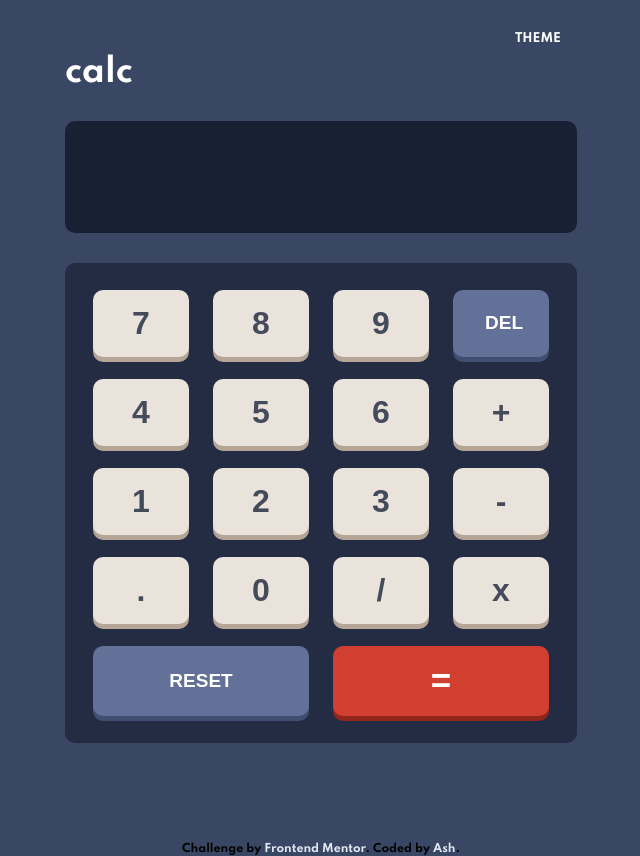
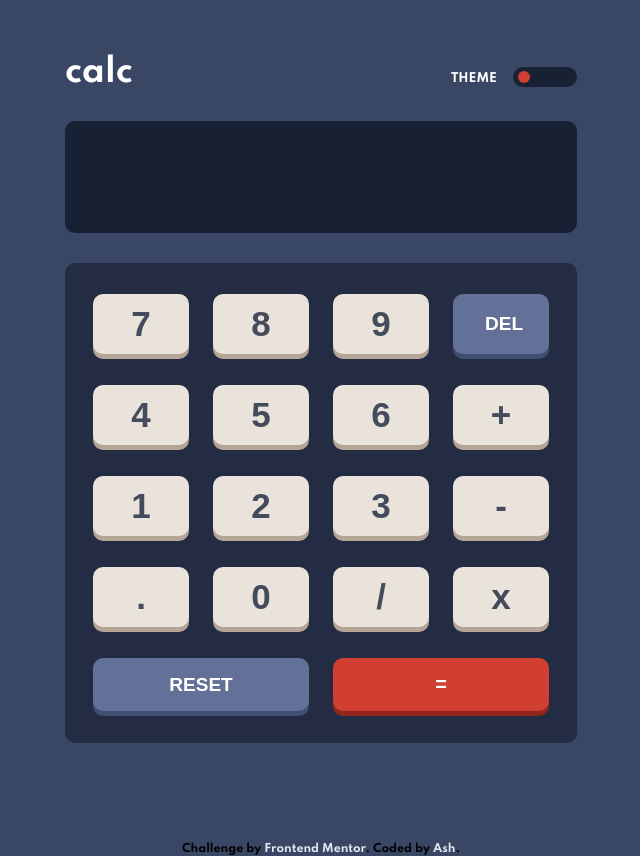
Before and after one commit to aminoo10/calculator-app, a Next.js app: page / in a window 1280 px wide. Shown: the whole page, without its empty margins (319-959 px from the left). Built offline with nearby package versions, Linux system fonts and the light colour scheme.

Commit message:
added theme selection slider, no functionality yet

```diff
--- a/component/RadioButton.js
+++ /dev/null
@@ -1,15 +0,0 @@
-import React from "react";
-import "./radiobutton.module.scss";
-
-const RadioButton = (props) => {
-    return (
-        <div className="RadioButton">
-            <input id={props.id} onChange={props.changed} value={props.value} type="radio" checked={props.isSelected} />
-            <label htmlFor={props.id}>{props.label}</label>
-        </div>
-    );
-}
-export default RadioButton;
-
-
-//the source of this code snippet is via: https://medium.com/@mushfiqur.keuna/creating-a-radio-button-component-in-react-cbd03752521b
--- a/pages/index.js
+++ b/pages/index.js
@@ -1,6 +1,5 @@
 import Head from 'next/head'
 import { useState } from 'react';
-import RadioButton from '../component/RadioButton';
 
 
 export default function Home() {
@@ -9,12 +8,26 @@ const [oldNum, setOldNum] = useState('');
 const [operand, setOperand] = useState('');
 const [result, setResult] = useState('');
 const [displayResult, setDisplayResult] = useState(''); //this is only for when equals is used, so we can clear oldNum and result, and still show the value.
+const [opPressed, setOpPressed] = useState(false);
+const [themeState, setThemeState] = useState(1);
 
-//conditional rendering for display number: if result is blank, use oldNum. otherwise always use result.
-const [opPressed, setOpPressed] = useState(false);
+// const handleOverflow = () => {
+//   if (displayResult.length > 19) {
+//     setDisplayResult('OVERFLOW');
+//   } else if (oldNum.length > 19)  {
+//     setOldNum('OVERFLOW');
+//   }
+// }
+
 
 const handleClick = (number) => {
-  setResult(result + number);
+  if(result.length < 18) {
+    setResult(result + number);
+  }
+}
+
+const handleClickZero = () => {
+  if (result !== '' && result.length < 18) setResult(result + 0)
 }
 
 const resetCalc = () => {
@@ -24,9 +37,6 @@ const resetCalc = () => {
   setOpPressed(false);
 }
 
-const handleClickZero = () => {
-  if (result !== '') setResult(result + 0)
-}
 
 const handleClickDecimal = () => {
   if (!result.includes(".")) setResult(result + ".")
@@ -63,8 +73,8 @@ const handleEquals = () => {
 
 const calculate = (op) => {
   if (numberPresent(result) || numberPresent(displayResult)) { //cannot do operations initially without there being two values populated.
-    if (!opPressed) {
-      if (numberPresent(displayResult) && !numberPresent(result)){
+    if (!opPressed) { //no operator was pressed recently
+      if (numberPresent(displayResult) && !numberPresent(result)){ //check to see if we have these numbers present/not present before using an operator
         setOldNum(displayResult)
       } else setOldNum(result);
 
@@ -98,9 +108,6 @@ const numberPresent = (value) => {
   }
   return bool;
 }
-
-
-
 
 //if argument is set to one thing it will set the display number, if its not set, it will display to oldNum.
 const add = (equals) => {
@@ -148,8 +155,9 @@ how to make a function like pressing operands constantly without pressing equals
       if oldNum is NOT blank -> do what equals would do: add the result to oldNum, keep result blank.
 */
 
-const onChangeValue = (e) => {
-  console.log(e.target.value);
+const themeStateHandler = (e) => {
+  setThemeState(e);
+  console.log(e);
 }
 
   return (
@@ -163,77 +171,58 @@ const onChangeValue = (e) => {
       <main className="calculator">
         <header className="calc-header">
           <h1>calc</h1>
-          <div className="theme-changer">
+          <div className="theme">
             <span>THEME</span>
-            <div className="radio" onChange={onChangeValue}>
-            {/* <RadioButton
-                id="radio1"
-                isSelected={onChangeValue}
-                label="1"
-                value="1"
-                defaultChecked
-              />
+            <div className="theme-buttons">
+              {themeState!=1 && <button value={1} className="unselected" onClick={e => themeStateHandler(e.target.value)}></button>}
+              {themeState==1 && <button value={1} onClick={e => themeStateHandler(e.target.value)}></button>}
 
-            <RadioButton
-                id="radio2"
-                isSelected={onChangeValue}
-                label="2"
-                value="2"
-              />
+              {themeState!=2 && <button value={2} className="unselected" onClick={e => themeStateHandler(e.target.value)}></button>}
+              {themeState==2 && <button value={2} onClick={e => themeStateHandler(e.target.value)}></button>}
 
-            <RadioButton
-                id="radio3"
-                isSelected={onChangeValue}
-                label="3"
-                value="3"
-              />
- */}
-              {/* <input type="radio" id="radio1" name="radios" value="1" className="radio__input" defaultChecked/>
-              <div className="radio-btn-container"></div> */}
-              {/* <input type="radio" id="radio2" name="radios" value="2"/> */}
-              {/* <label htmlFor="radio2">2</label> */}
-              {/* <input type="radio" id="radio3" name="radios" value="3"/> */}
-              {/* <label htmlFor="radio3">3</label> */}
+              {themeState!=3 && <button value={3} className="unselected" onClick={e => themeStateHandler(e.target.value)}></button>}
+              {themeState==3 &&<button value={3} onClick={e => themeStateHandler(e.target.value)}></button>}
+
             </div>
           </div>
         </header>
         <div className="screen">
           {!result && <p className="screen-text">{oldNum}</p>}
           {result && <p className="screen-text">{result}</p>}
-          {!oldNum && !result && <p className="screen-text">{displayResult}</p> }
+          {!oldNum && !result && <p className="screen-text">{displayResult}</p>}
         </div>
         <div className="keypad">
           <div className="row-1">
-            <button value="7" onClick={e => handleClick(e.target.value)}>7</button>
-            <button value="8" onClick={e => handleClick(e.target.value)}>8</button>
-            <button value="9" onClick={e => handleClick(e.target.value)}>9</button>
-            <button id="var-1" onClick={delCalc}>DEL</button>
+            <button className="calc-buttons" value="7" onClick={e => handleClick(e.target.value)}>7</button>
+            <button className="calc-buttons" value="8" onClick={e => handleClick(e.target.value)}>8</button>
+            <button className="calc-buttons" value="9" onClick={e => handleClick(e.target.value)}>9</button>
+            <button className="calc-buttons" id="var-1" onClick={delCalc}>DEL</button>
           </div>
 
           <div className="row-2">
-            <button value="4" onClick={e => handleClick(e.target.value)}>4</button>
-            <button value="5" onClick={e => handleClick(e.target.value)}>5</button>
-            <button value="6" onClick={e => handleClick(e.target.value)}>6</button>
-            <button value="+" onClick={e => calculate(e.target.value)}>+</button>
+            <button className="calc-buttons" value="4" onClick={e => handleClick(e.target.value)}>4</button>
+            <button className="calc-buttons" value="5" onClick={e => handleClick(e.target.value)}>5</button>
+            <button className="calc-buttons" value="6" onClick={e => handleClick(e.target.value)}>6</button>
+            <button className="calc-buttons" value="+" onClick={e => calculate(e.target.value)}>+</button>
           </div>
 
           <div className="row-3">
-            <button value="1" onClick={e => handleClick(e.target.value)}>1</button>
-            <button value="2" onClick={e => handleClick(e.target.value)}>2</button>
-            <button value="3" onClick={e => handleClick(e.target.value)}>3</button>
-            <button value="-" onClick={e => calculate(e.target.value)}>-</button>
+            <button className="calc-buttons" value="1" onClick={e => handleClick(e.target.value)}>1</button>
+            <button className="calc-buttons" value="2" onClick={e => handleClick(e.target.value)}>2</button>
+            <button className="calc-buttons" value="3" onClick={e => handleClick(e.target.value)}>3</button>
+            <button className="calc-buttons" value="-" onClick={e => calculate(e.target.value)}>-</button>
           </div>
 
           <div className="row-4">
-            <button onClick={handleClickDecimal}>.</button>
-            <button onClick={handleClickZero}>0</button>
-            <button value="/" onClick={e => calculate(e.target.value)}>/</button>
-            <button value="x" onClick={e => calculate(e.target.value)}>x</button>
+            <button className="calc-buttons" onClick={handleClickDecimal}>.</button>
+            <button className="calc-buttons" onClick={handleClickZero}>0</button>
+            <button className="calc-buttons" value="/" onClick={e => calculate(e.target.value)}>/</button>
+            <button className="calc-buttons" value="x" onClick={e => calculate(e.target.value)}>x</button>
           </div>
 
           <div className="row-5">
-            <button id="var-1" onClick={resetCalc}>RESET</button>
-            <button id="var-2" onClick={handleEquals}>=</button>
+            <button className="calc-buttons" id="var-1" onClick={resetCalc}>RESET</button>
+            <button className="calc-buttons" id="var-2" onClick={handleEquals}>=</button>
 
           </div>
 
--- a/styles/globals.scss
+++ b/styles/globals.scss
@@ -49,7 +49,6 @@ a {
 }
 
 header {
-
   width: $calc-width;
   color: white;
   margin: 2rem 0 0.5rem 0;
@@ -66,23 +65,33 @@ header {
   div {
     float:right;
   }
-
-  .theme-changer {
-    font-size: 12px;
-  }
 }
 
-.radio {
-  background-color: $keypad-bg;
-  border-radius: 34px;
-  height: 24px;
+.theme {
+  font-size: 12px;
+  margin-top: 2.5rem;
 
-  &__input {
-    margin-top: 5px;
-    margin-right: 5px;
-
+  &-buttons {
+    margin-top: -.3rem;
+    background-color: $screen-bg;
+    border-radius: 15px;
+    width: 4rem;
+    padding: 4px 0;
+    display: flex;
+    justify-content: space-around;
   }
 
+  button {
+    // visibility: hidden;
+    border-radius: 20px;
+    height: 12px;
+    border-style: none;
+    background-color: $key-bg-2;
+  }
+
+  .unselected {
+    background-color: transparent;
+  }
 }
 
 .screen {
@@ -112,12 +121,12 @@ header {
 }
 
 
-button {
+.calc-buttons {
   background-color:$key-bg;
   color: hsl(221, 14%, 31%);
   font-size: $font-size;
   font-weight: bolder;
-  padding: 15px 32px;
+  padding: 10px 32px;
   border-radius: $border-radius;
   border-style: none;
   box-shadow: 0 5px hsl(28, 16%, 65%);
@@ -139,14 +148,14 @@ button {
 }
 
 .row-1,.row-2,.row-3,.row-4 {
-  button {
+  .calc-buttons {
     width: 20%;
-    font-size: 32px;
+    font-size: 35px;
   }
 }
 
 .row-5 {
-  button {
+  .calc-buttons {
     width: 45%;
   }
 }
@@ -161,6 +170,8 @@ button {
 #var-2 {
   background-color: hsl(6, 63%, 50%);
   box-shadow: 0 5px hsl(6, 70%, 34%);
+  font-size: 20px;
+  padding: 15px 0;
 
 }
 
@@ -168,7 +179,7 @@ button {
   color: white;
 }
 
-#var-1, #var-2, button {
+#var-1, #var-2, .calc-buttons {
 
   &:active {
     transform: translateY(4px);
```
Also changed, not shown: component/radiobutton.module.scss (deleted, +0 -72 lines).
